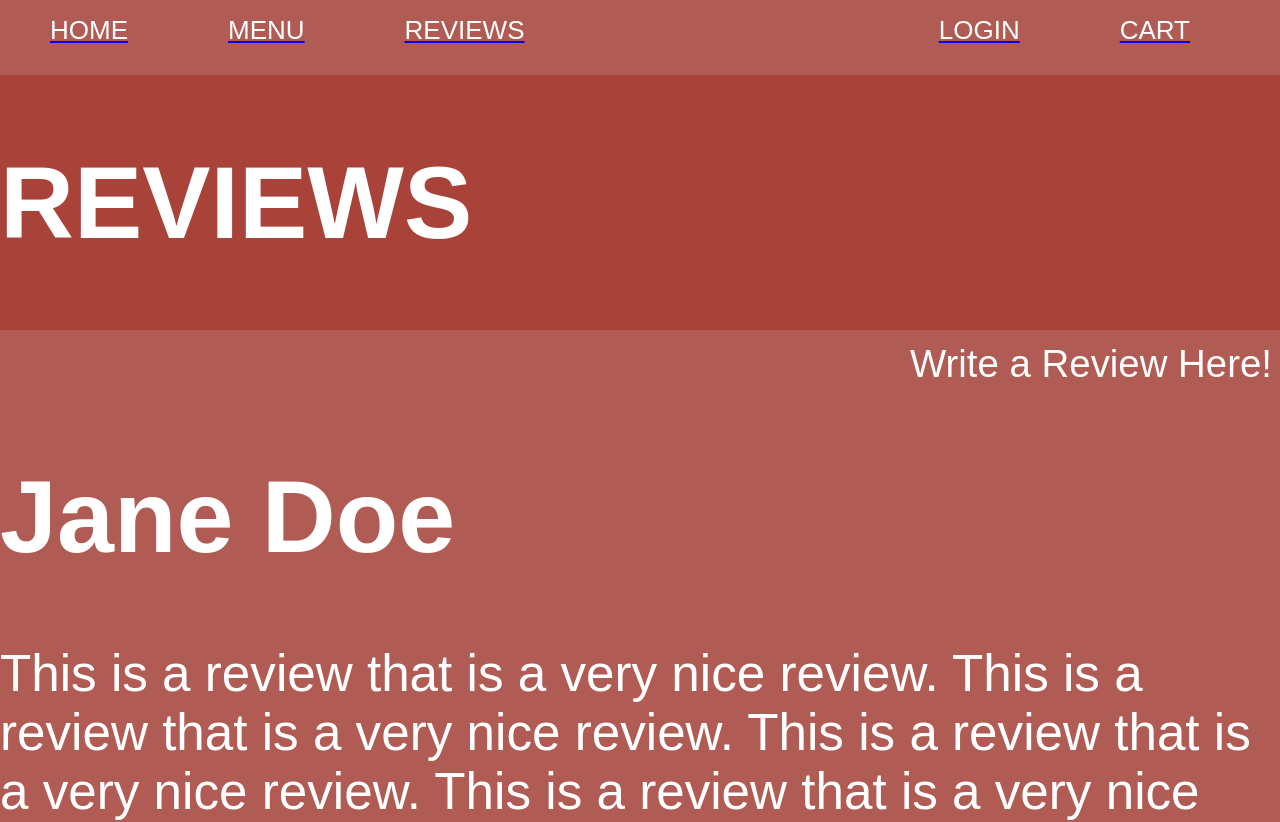
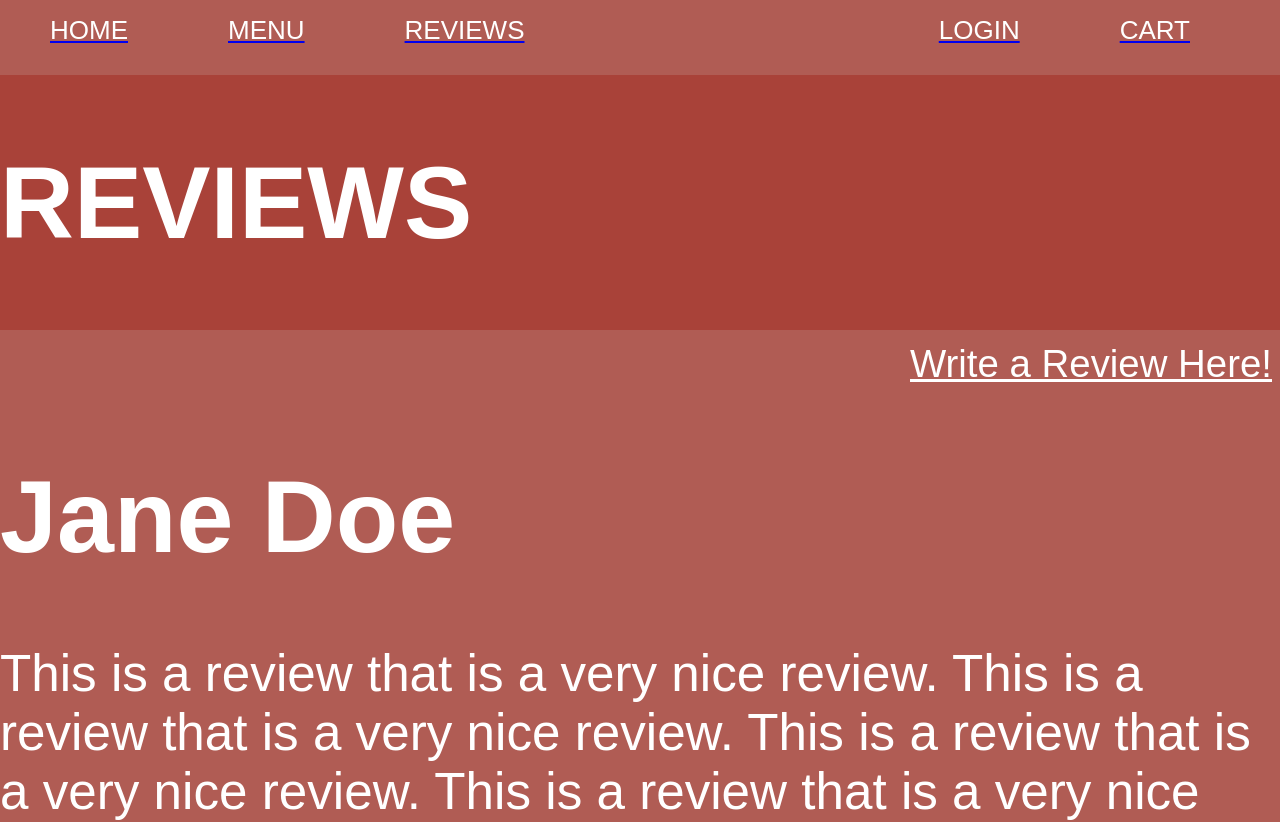
Before and after one commit to DamianWasilewicz/Papas, a React (Create React App) app in the folder papas/: page /reviews in a window 1280 px wide. Shown: the top 822 px of the page. Built offline with nearby package versions, Linux system fonts and the light colour scheme; a web font is replaced by a local one.

Commit message:
write a review popup

```diff
--- a/papas/src/App.css
+++ b/papas/src/App.css
@@ -151,6 +151,7 @@ button {
   border-style: solid;
   border-color: transparent;
   font-size: 3vw;
+  text-decoration: underline;
 }
 
 button:hover {
```
Also changed, not shown: papas/src/Reviews.js (+2 -21 lines).
